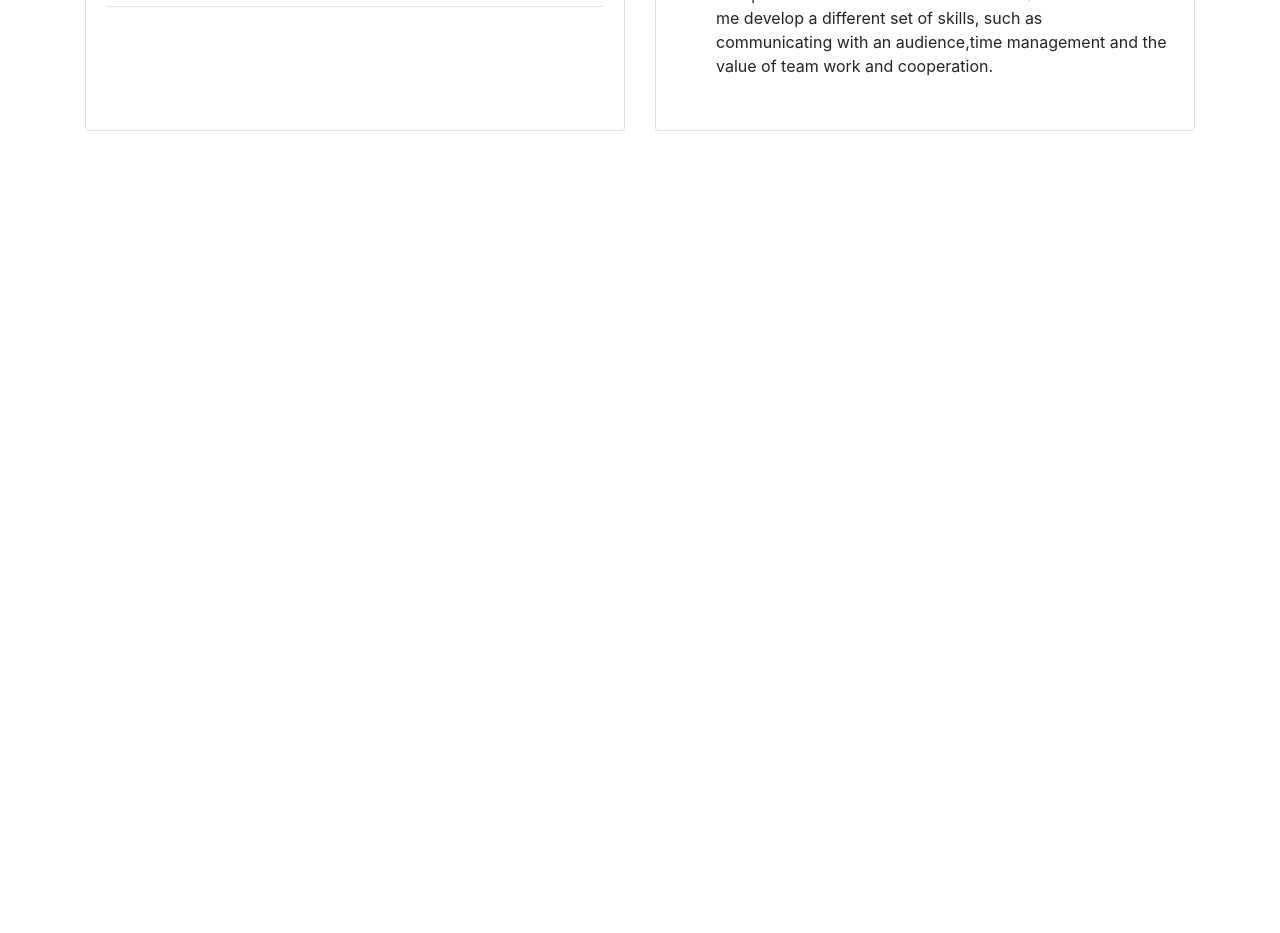
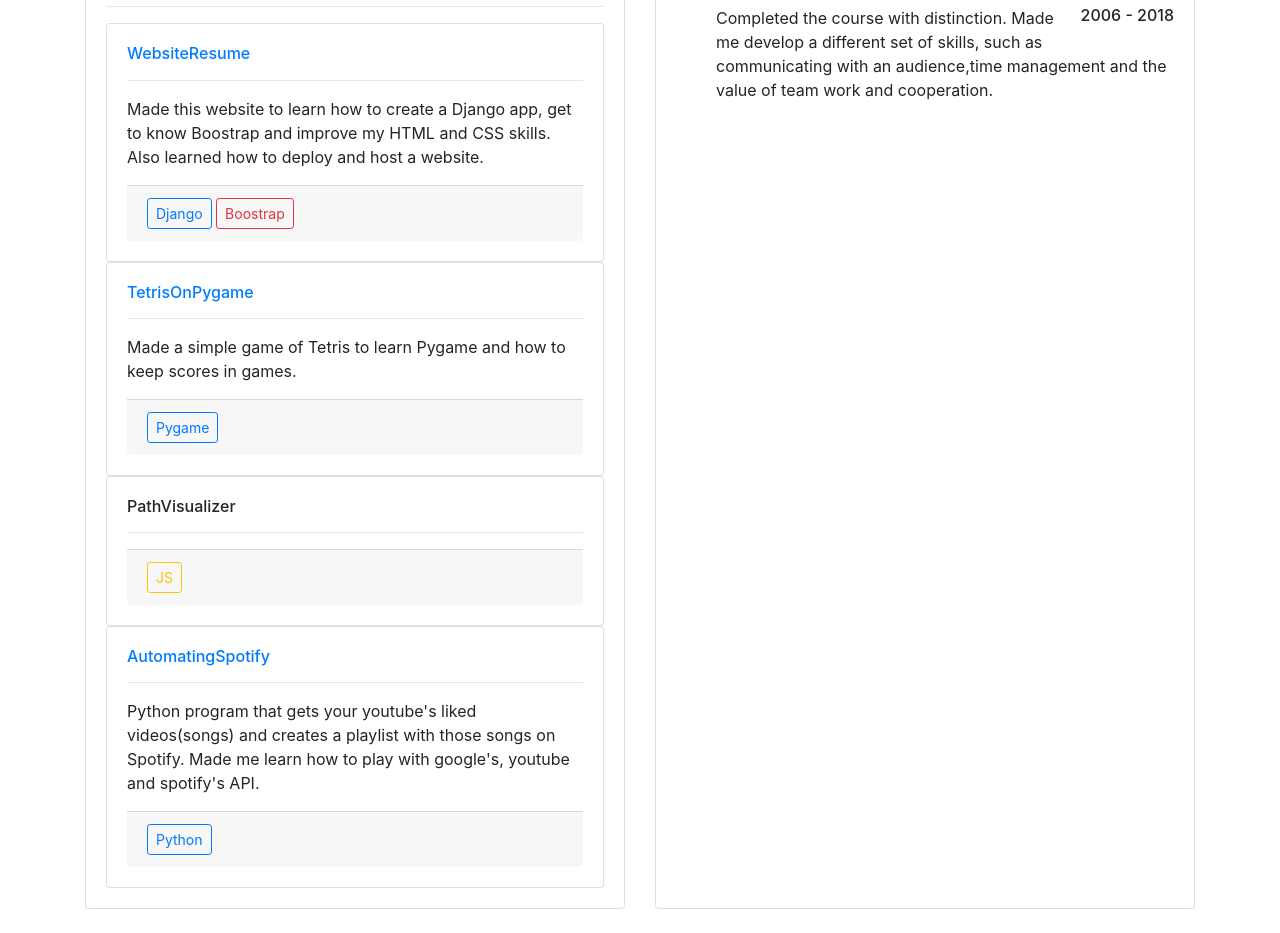
Before and after one commit to HelenaTeixeira/HelenaTeixeira.github.io, a Django app: template base/templates/base/home.html in a window 1280 px wide. Shown: the part 1782-2715 px from the top of the page. Before the commit the page ends 1913 px from the top, so only its background shows below. Run offline with Django 3.2, Linux system fonts and the light colour scheme; the template is opened without the code that fills it, so the values that code supplies are empty; parts of the project's set-up code (start-up, migrations or seed data) failed here and were passed over; some libraries are stand-ins or nearby versions.

Commit message:
project cards done // missing dinamic

```diff
--- a/base/templates/base/home.html
+++ b/base/templates/base/home.html
@@ -47,35 +47,39 @@
                     <ul class="timeline">
                         <li>
                             <a href="http://set.ist.utl.pt/"><img id="set" src="/staticfiles/images/logo_Azul.png" alt="set" style="width: 40px;"></a><h6>Collaborator at SET's marketing team and presenter</h6>
-                            <h6 class="float-right">October, 2019 - March, 2020</h6>
+                            <h6 class="float-right">October, 2019 - March, 2020 </h6>
                             <p>
                                 I was a member of the SET(Semana Empresarial Tecnológica) convention marketing's team. I did instagram and facebook posts to promote the tech companies the attended the event and was responsible for the giveaways.
                                 I was also the presenter of the talks given by the companies during the week that the event took place.
                             </p>
+                            <br>
                         </li>
                         <li>
                             <a href="http://igniteist.tecnico.ulisboa.pt/?fbclid=IwAR1xAv9EkTn4reIussjuIjwst4t2oQ8x8VHgJfqBky008DlrCVILfazo9a4"><img id="ignite" src="/staticfiles/images/logo.png" alt="ignite" style="width: 40px;"></a><h6>Collaborator at Ignite IST's logistics team</h6>
-                            <h6 class="float-right">January 2019 - March, 2020</h6>
+                            <h6 class="float-right">January 2019 - March, 2020 </h6>
                             <p>
                                 I was a member of the IgniteIST event logistics team, responsible for contacting possible sponsors for the event and responsible for all the logistics for the day of the event.
                                 Unfortunately due to Covid the event was postponed.
                             </p>
+                            <br>
                         </li>
                         <li>
                             <h6>Mentor at Instituto Superior Técnico </h6>
-                            <h6 class="float-right">September, 2019 - Present</h6>
+                            <h6 class="float-right">September, 2019 - Present </h6>
                             <p>
                                 Responsible for organizing the "welcome week" for new students in the 1st year of my course.
                                 I have been assigned X students that I accompany throughout the year giving all the support they need in college.
                             </p>
+                            <br>
                         </li>
                         <li>
-                                <a href="https://websummit.com/"><img id="websummit" src="/staticfiles/images/Web-Summit.jpg" alt="websummit" style="width: 40px;" ></a><h6>Volunteer at WebSummit</h6>
-                                <h6 class="float-right">October, 2019</h6>
-                                <p>
-                                    WebSummit volunteer assigned to help any attendee who needed referrals.
-                                    I had the opportunity to listen to leaders of very interesting technology companies and to connect with top companies.
-                                </p>
+                            <a href="https://websummit.com/"><img id="websummit" src="/staticfiles/images/Web-Summit.jpg" alt="websummit" style="width: 40px;" ></a><h6>Volunteer at WebSummit</h6>
+                            <h6 class="float-right">October, 2019 </h6>
+                            <p>
+                                WebSummit volunteer assigned to help any attendee who needed referrals.
+                                I had the opportunity to listen to leaders of very interesting technology companies and to connect with top companies.
+                            </p>
+                            <br>
                         </li>
                     </ul>
                 </div>
@@ -143,6 +147,57 @@
                 <div class="card card-body h-100">
                     <h4>My projects  <a href="https://github.com/HelenaTeixeira"><img id="githubmark" src="/staticfiles/images/GithubMark.png" alt="githubmark" ></a></h4>
                     <hr>
+                    <div class="card-deck">
+                        <div class="card">
+                            <div class="card-body">
+                                <a href="https://github.com/HelenaTeixeira/ResumeWebsite"><h6 class="card-title">WebsiteResume</h6></a>
+                                <hr>
+                                <p class="card-text">
+                                    Made this website to learn how to create a Django app, get to know Boostrap and improve my HTML and CSS skills.
+                                    Also learned how to deploy and host a website.
+                                </p>
+                                <div class="card-footer">
+                                    <button type="button" class="btn btn-outline-primary btn-sm">Django</button>
+                                    <button type="button" class="btn btn-outline-danger btn-sm">Boostrap</button>
+                                </div>
+                            </div>
+                        </div>
+                    </div>
+                    <div class="card">
+                        <div class="card-body">
+                            <a href="https://github.com/HelenaTeixeira/TetrisOnPygame"><h6 class="card-title">TetrisOnPygame</h6></a>
+                            <hr>
+                            <p class="card-text">
+                                Made a simple game of Tetris to learn Pygame and how to keep scores in games.
+                            </p>
+                            <div class="card-footer">
+                                <button type="button" class="btn btn-outline-primary btn-sm">Pygame</button>
+                            </div>
+                        </div>
+                    </div>
+                    <div class="card">
+                        <div class="card-body">
+                            <h6 class="card-title">PathVisualizer</h6>
+                            <hr>
+                            <p class="card-text"></p>
+                            <div class="card-footer">
+                                <button type="button" class="btn btn-outline-warning btn-sm">JS</button>
+                            </div>
+                        </div>
+                    </div>
+                    <div class="card">
+                        <div class="card-body">
+                            <a href="https://github.com/HelenaTeixeira/AutomatingSpotify"><h6 class="card-title">AutomatingSpotify</h6></a>
+                            <hr>
+                            <p class="card-text">
+                                Python program that gets your youtube's liked videos(songs) and creates a playlist with those songs on Spotify.
+                                Made me learn how to play with google's, youtube and spotify's API.
+                            </p>
+                            <div class="card-footer">
+                                <button type="button" class="btn btn-outline-primary btn-sm">Python</button>
+                            </div>
+                        </div>
+                    </div>
                 </div>
             </div>
             <div class="col-md-6">
@@ -157,6 +212,7 @@
                                 Course that approaches the physics and mathematics belonging to the engineering curriculum.
                                 It addresses the various aspects of computer science from algorithms to computer architecture, operating systems, databases, artificial intelligence, programming for objects, interfaces, etc.
                             </p>
+                            <br>
                         </li>
                         <li>
                             <h6>Music/Instrument(violin) at Escola de Música Nossa Senhora do Cabo</h6>
@@ -165,6 +221,7 @@
                                 Completed the course with distinction.
                                 Made me develop a different set of skills, such as communicating with an audience,time management and the value of team work and cooperation.
                             </p>
+                            <br>
                         </li>
                     </ul>
                 </div>
```
Also changed, not shown: 1 other file.
